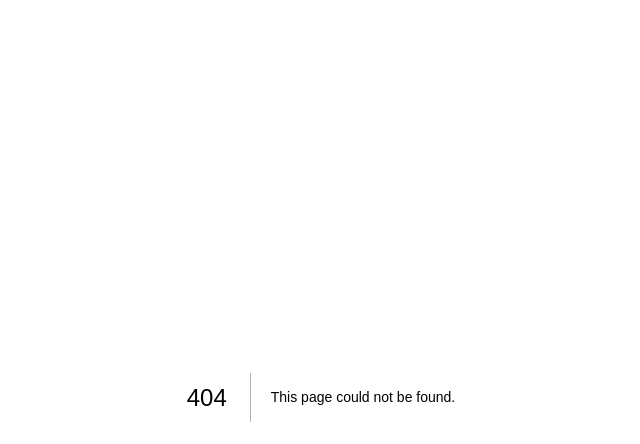
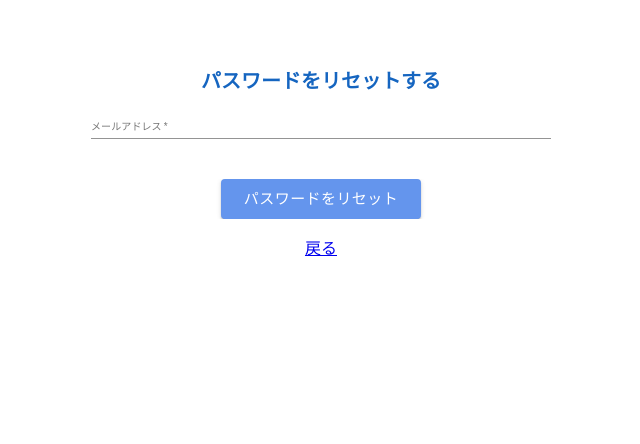
Before and after one commit to PepeikeDeteron/NextEC, a Next.js app: page /ResetPassword in a window 1280 px wide. Before the commit this address had no page. Shown: the top 444 px of the page, without its empty margins (319-959 px from the left). Built offline with nearby package versions, Linux system fonts and the light colour scheme; no server answers.

Commit message:
パスワードリセット機能を実装

```diff
--- /dev/null
+++ b/src/components/templates/ResetPassword/index.tsx
@@ -0,0 +1,111 @@
+import React, { useState, useCallback } from 'react';
+import Link from 'next/link';
+import { useRouter } from 'next/router';
+import styled from 'styled-components';
+import { sendPasswordResetEmail } from '@firebase/auth';
+import { auth } from '@/lib/firebase';
+import RegisterButton from '@/components/atoms/RegisterButton';
+import Spacer from '@/components/atoms/Spacer';
+import TextField from '@/components/atoms/TextField';
+
+type ContainerProps = {
+  email?: string;
+  inputEmail?: React.ChangeEventHandler<HTMLInputElement | HTMLTextAreaElement>;
+  onResetPassword?: () => void;
+};
+
+type Props = {
+  className?: string;
+} & ContainerProps;
+
+const Component: React.VFC<Props> = (props) => {
+  const { className, email, inputEmail, onResetPassword } = props;
+
+  return (
+    <div className={className}>
+      <h2 className={'title'}>パスワードをリセットする</h2>
+      <TextField
+        label="メールアドレス"
+        type="email"
+        value={email}
+        onChange={inputEmail}
+      />
+      <Spacer height={32} />
+      <div className={'center'}>
+        <RegisterButton
+          label="パスワードをリセット"
+          color="primary"
+          onClick={onResetPassword}
+        />
+      </div>
+      <Spacer height={16} />
+      <div className={'center'}>
+        <Link href="/SignIn">
+          <a>戻る</a>
+        </Link>
+      </div>
+    </div>
+  );
+};
+
+const StyledComponent = styled(Component)`
+  max-width: 100vw;
+  width: 560px;
+  height: auto;
+  margin: 0 auto;
+  padding: 5rem;
+
+  & .center {
+    margin: 0 auto;
+    text-align: center;
+  }
+
+  & .title {
+    font-size: 2rem;
+    color: #1565c0;
+    margin: 2rem auto 0 auto;
+    text-align: center;
+  }
+`;
+
+const Container: React.VFC<ContainerProps> = () => {
+  const [email, setEmail] = useState<string>('');
+
+  const inputEmail = useCallback(
+    (event: React.ChangeEvent<HTMLInputElement>) => {
+      setEmail(event.target.value);
+    },
+    [setEmail]
+  );
+
+  const router = useRouter();
+
+  const onResetPassword = async () => {
+    try {
+      // TODO: ちゃんとしたバリデーションを後で実装する
+      if (email === '') {
+        alert('必須項目が未入力です。');
+        return false;
+      } else {
+        await sendPasswordResetEmail(auth, email);
+        alert('パスワードリセット用のメールを送信しました。');
+
+        router.push('/SignIn');
+      }
+    } catch (error) {
+      alert('登録されていないメールアドレスです。もう一度お試しください。');
+
+      return error;
+    }
+  };
+
+  const containerProps = {
+    email,
+    inputEmail,
+    onResetPassword,
+  };
+
+  return <StyledComponent {...{ ...containerProps }} />;
+};
+
+export default Container;
--- a/src/components/templates/SignIn/index.tsx
+++ b/src/components/templates/SignIn/index.tsx
@@ -53,6 +53,12 @@ const Component: React.VFC<Props> = (props) => {
       <div className={'center'}>
         <Link href="/SignUp">
           <a>アカウント登録はこちら</a>
+        </Link>
+      </div>
+      <Spacer height={8} />
+      <div className={'center'}>
+        <Link href="/ResetPassword">
+          <a>パスワードをお忘れの方はこちら</a>
         </Link>
       </div>
     </div>
--- /dev/null
+++ b/src/pages/ResetPassword/index.tsx
@@ -0,0 +1,15 @@
+import Head from 'next/head';
+import Template from '@/components/templates/ResetPassword';
+
+const ResetPassword: React.VFC = () => {
+  return (
+    <>
+      <Head>
+        <title>パスワードリセット</title>
+      </Head>
+      <Template />
+    </>
+  );
+};
+
+export default ResetPassword;
```
